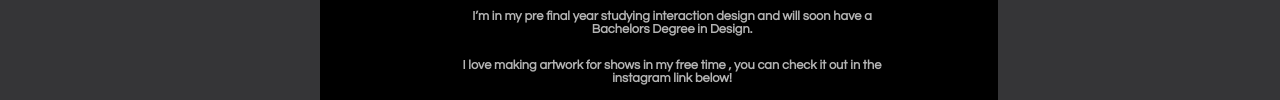
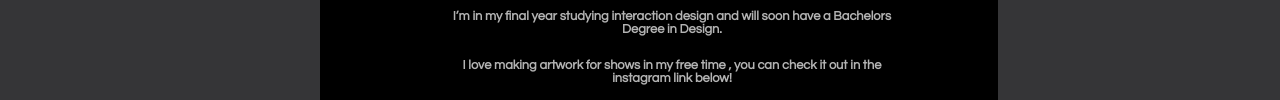
Before and after one commit to Aditi-99/aditi0508.github.io, a plain HTML site: page about.html in a window 1280 px wide. Shown: the part 210-310 px from the top of the page. Drawn offline with Linux system fonts and the light colour scheme.

Commit message:
Update about.html

```diff
--- a/about.html
+++ b/about.html
@@ -28,7 +28,7 @@
 
           <div class="text-box">
           <h1>Im currently studdying in PES University </h1>
-          <p>I’m in my pre final year studying interaction design and
+          <p>I’m in my final year studying interaction design and
             will soon have a Bachelors Degree in Design.</p>
              <p>
               I love making artwork for shows in my free time , you can check it
```
